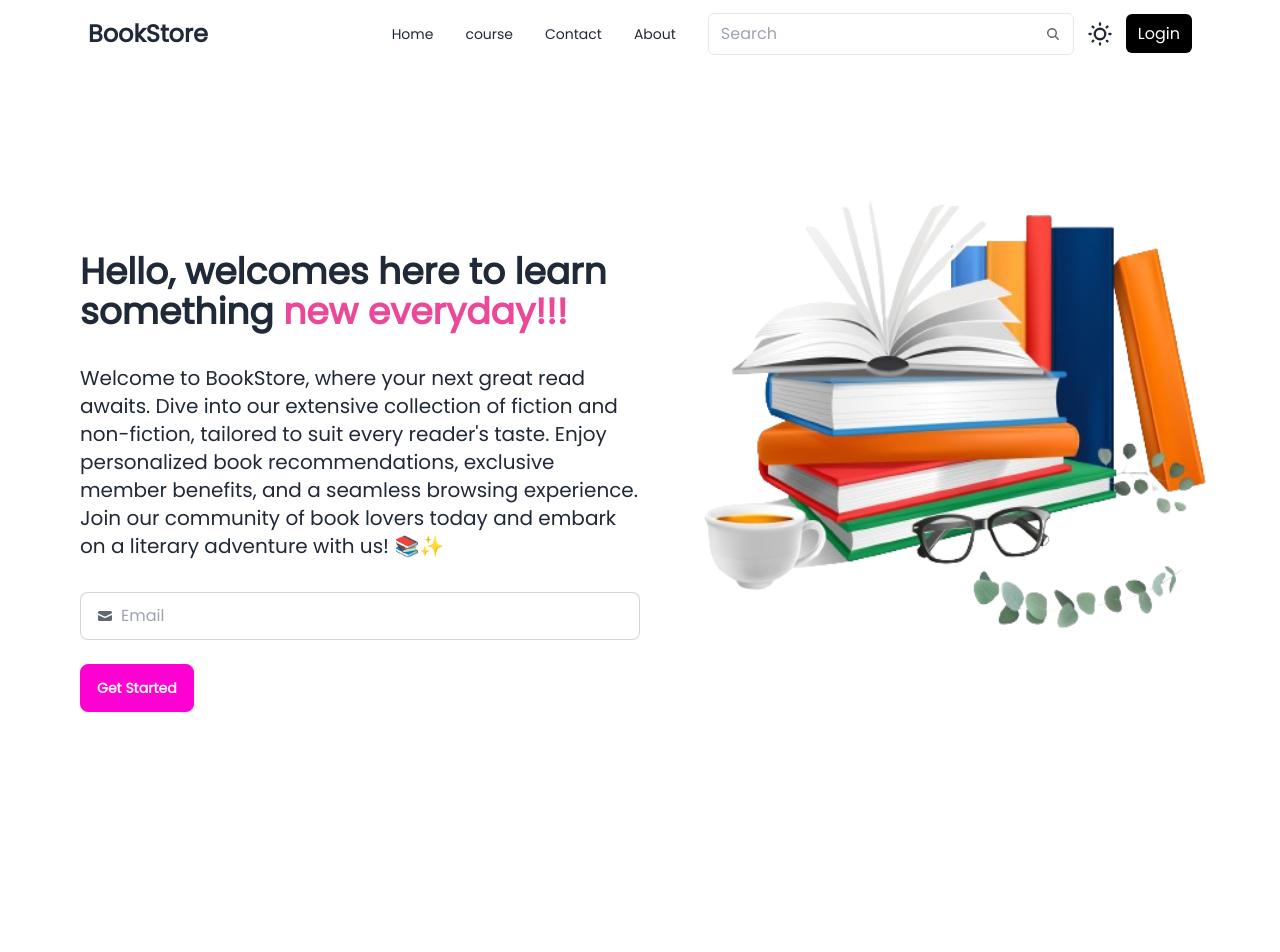
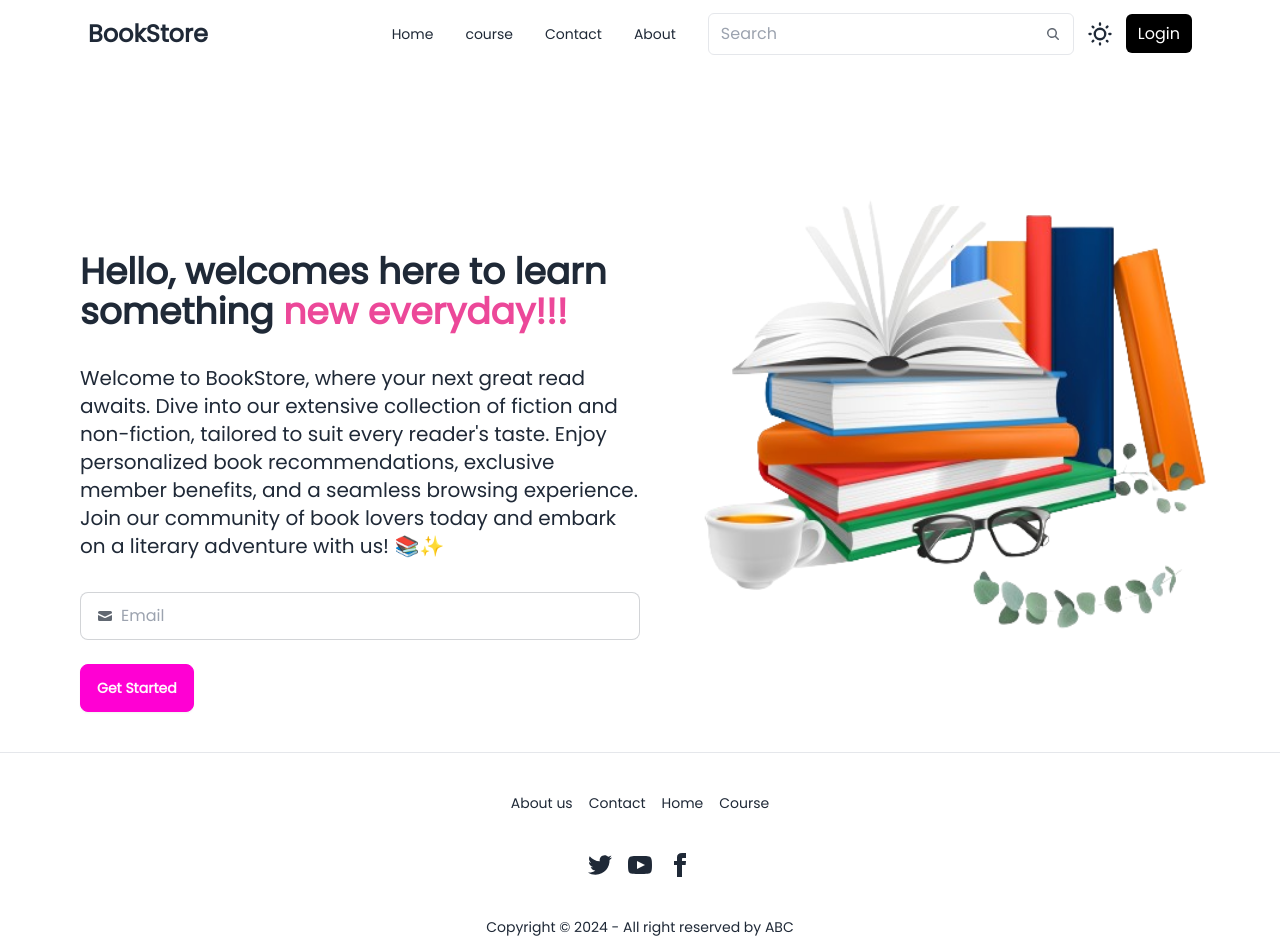
Before and after one commit to vrundanawal/BookStore-App--MERN, a React (Vite) app in the folder FrontEnd/: page / in a window 1280 px wide. Shown: the top 952 px of the page. Before the commit the page ends 800 px from the top, so only its background shows below. Built offline with nearby package versions, Linux system fonts and the light colour scheme.

Commit message:
Footer component added

```diff
--- a/FrontEnd/src/App.jsx
+++ b/FrontEnd/src/App.jsx
@@ -1,12 +1,14 @@
 import React from 'react';
 import Navbar from './components/Navbar';
 import Banner from './components/Banner';
+import Footer from './components/Footer';
 
 function App() {
   return (
     <>
       <Navbar />
       <Banner />
+      <Footer />
     </>
   );
 }
--- /dev/null
+++ b/FrontEnd/src/components/Footer.jsx
@@ -0,0 +1,61 @@
+import React from 'react';
+
+const Footer = () => {
+  return (
+    <>
+      <hr />
+      <footer className="footer footer-center text-base-content rounded p-10">
+        <nav className="grid grid-flow-col gap-4">
+          <a className="link link-hover">About us</a>
+          <a className="link link-hover">Contact</a>
+          <a className="link link-hover">Home</a>
+          <a className="link link-hover">Course</a>
+        </nav>
+        <nav>
+          <div className="grid grid-flow-col gap-4">
+            <a>
+              <svg
+                xmlns="http://www.w3.org/2000/svg"
+                width="24"
+                height="24"
+                viewBox="0 0 24 24"
+                className="fill-current"
+              >
+                <path d="M24 4.557c-.883.392-1.832.656-2.828.775 1.017-.609 1.798-1.574 2.165-2.724-.951.564-2.005.974-3.127 1.195-.897-.957-2.178-1.555-3.594-1.555-3.179 0-5.515 2.966-4.797 6.045-4.091-.205-7.719-2.165-10.148-5.144-1.29 2.213-.669 5.108 1.523 6.574-.806-.026-1.566-.247-2.229-.616-.054 2.281 1.581 4.415 3.949 4.89-.693.188-1.452.232-2.224.084.626 1.956 2.444 3.379 4.6 3.419-2.07 1.623-4.678 2.348-7.29 2.04 2.179 1.397 4.768 2.212 7.548 2.212 9.142 0 14.307-7.721 13.995-14.646.962-.695 1.797-1.562 2.457-2.549z"></path>
+              </svg>
+            </a>
+            <a>
+              <svg
+                xmlns="http://www.w3.org/2000/svg"
+                width="24"
+                height="24"
+                viewBox="0 0 24 24"
+                className="fill-current"
+              >
+                <path d="M19.615 3.184c-3.604-.246-11.631-.245-15.23 0-3.897.266-4.356 2.62-4.385 8.816.029 6.185.484 8.549 4.385 8.816 3.6.245 11.626.246 15.23 0 3.897-.266 4.356-2.62 4.385-8.816-.029-6.185-.484-8.549-4.385-8.816zm-10.615 12.816v-8l8 3.993-8 4.007z"></path>
+              </svg>
+            </a>
+            <a>
+              <svg
+                xmlns="http://www.w3.org/2000/svg"
+                width="24"
+                height="24"
+                viewBox="0 0 24 24"
+                className="fill-current"
+              >
+                <path d="M9 8h-3v4h3v12h5v-12h3.642l.358-4h-4v-1.667c0-.955.192-1.333 1.115-1.333h2.885v-5h-3.808c-3.596 0-5.192 1.583-5.192 4.615v3.385z"></path>
+              </svg>
+            </a>
+          </div>
+        </nav>
+        <aside>
+          <p>
+            Copyright © {new Date().getFullYear()} - All right reserved by ABC
+          </p>
+        </aside>
+      </footer>
+    </>
+  );
+};
+
+export default Footer;
```
